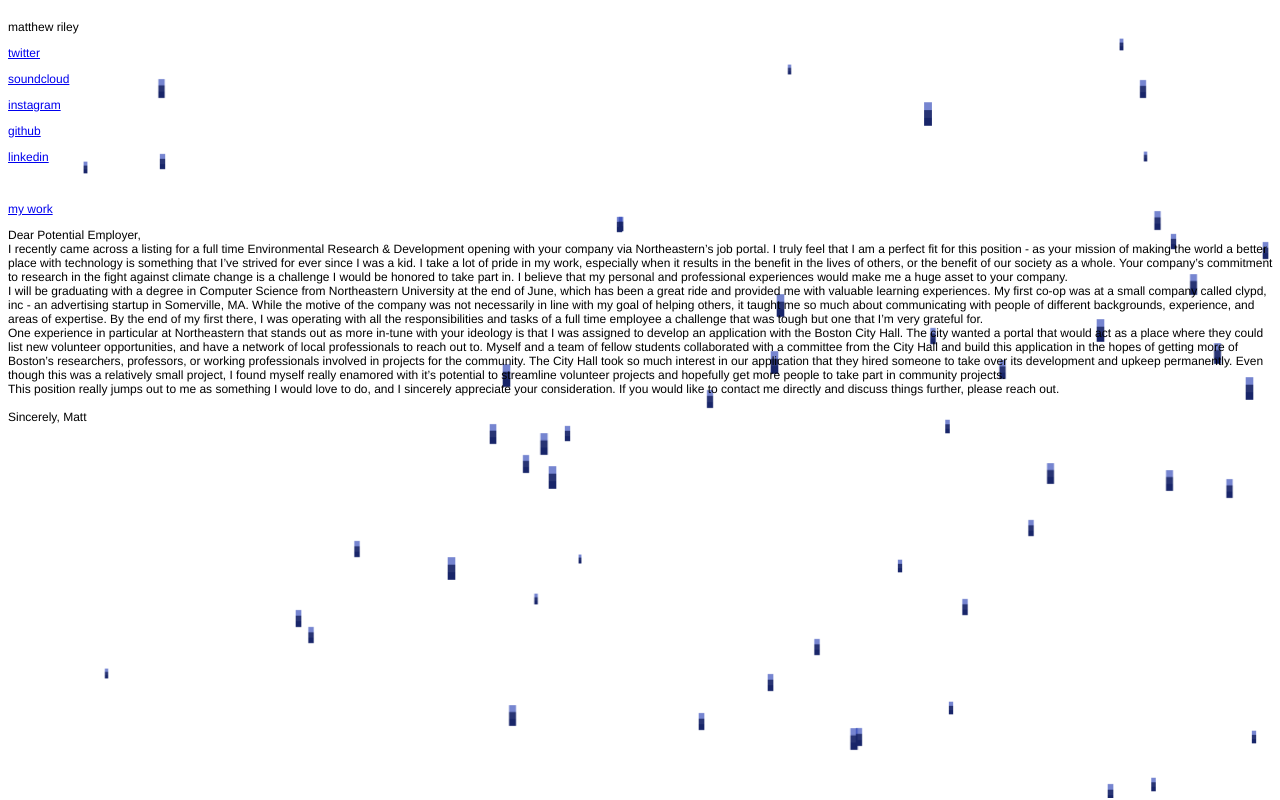
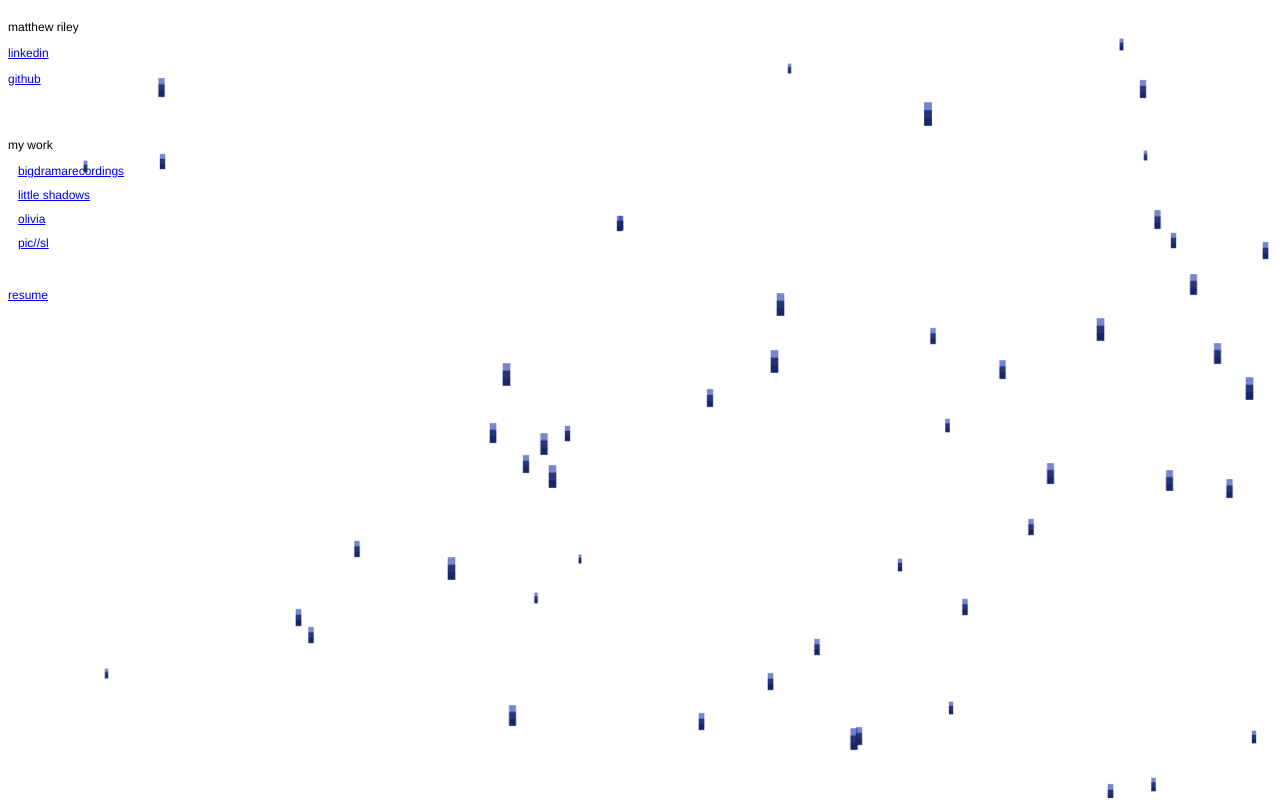
Before and after one commit to m-ttriley/m-ttriley.github.io, a plain HTML site: page index.html in a window 1280 px wide. Drawn offline with Linux system fonts and the light colour scheme.

Commit message:
Update website 6/19/18

```diff
--- a/index.html
+++ b/index.html
@@ -10,29 +10,19 @@
 <div id= "main">
 <div id="text">
     <p id="name">matthew riley</p>
-    <p id="twitter"><a href="https://twitter.com/_oliviasaid">twitter</a></p>
-    <p id="soundcloud"><a href="https://soundcloud.com/olivia">soundcloud</a></p>
-    <p id="instagram"><a href="https://instagram.com/matt_riley/">instagram</a></p>
+    <p id="linkedin"><a href="https://www.linkedin.com/in/m-ttriley/">linkedin</a></p>
     <p id="github"><a href="https://github.com/m-ttriley">github</a></p>
-    <p id="linkedin"><a href="https://www.linkedin.com/pub/matthew-riley/b4/a88/855">linkedin</a></p>
     <br>
-    <p id="my work"><a href="work.html">my work</a></p>
-</div>
-<div id="letter">
-Dear Potential Employer,
-<br>
-I recently came across a listing for a full time Environmental Research & Development opening with your company via Northeastern’s job portal. I truly feel that I am a perfect fit for this position - as your mission of making the world a better place with technology is something that I’ve strived for ever since I was a kid. I take a lot of pride in my work, especially when it results in the benefit in the lives of others, or the benefit of our society as a whole. Your company’s commitment to research in the fight against climate change is a challenge I would be honored to take part in. I believe that my personal and professional experiences would make me a huge asset to your company.
-<br>
-I will be graduating with a degree in Computer Science from Northeastern University at the end of June, which has been a great ride and provided me with valuable learning experiences. My first co-op was at a small company called clypd, inc - an advertising startup in Somerville, MA. While the motive of the company was not necessarily in line with my goal of helping others, it taught me so much about communicating with people of different backgrounds, experience, and areas of expertise. By the end of my first there, I was operating with all the responsibilities and tasks of a full time employee a challenge that was tough but one that I’m very grateful for.
-<br>
-One experience in particular at Northeastern that stands out as more in-tune with your ideology is that I was assigned to develop an application with the Boston City Hall. The city wanted a portal that would act as a place where they could list new volunteer opportunities, and have a network of local professionals to reach out to. Myself and a team of fellow students collaborated with a committee from the City Hall and build this application in the hopes of getting more of Boston’s researchers, professors, or working professionals involved in projects for the community. The City Hall took so much interest in our application that they hired someone to take over its development and upkeep permanently. Even though this was a relatively small project, I found myself really enamored with it’s potential to streamline volunteer projects and hopefully get more people to take part in community projects.
-<br>
-This position really jumps out to me as something I would love to do, and I sincerely appreciate your consideration. If you would like to contact me directly and discuss things further, please reach out.
-<br>
-<br>
-Sincerely,
-Matt
-</div>
+    <br>
+    <p id="my work">my work</p>
+    <ul id="art-list">
+        <li><a href="bigdramarecordings.com">bigdramarecordings</a></li>
+        <li><a href="https://pigeonsandplanes.com/discover/2017/12/little-shadows-college?utm_source=twitter&utm_medium=social&utm_campaign=papsocial">little shadows</a></li>
+        <li><a href="https://soundcloud.com/olivia">olivia</a></li>
+        <li><a href="https://github.com/m-ttriley/picsl">pic//sl</a></li>
+    </ul>
+    <br>
+    <p id="resume"><a href="Matthew_Riley_Resume.pdf">resume</a></p>
 </div>
 <div id="rainbg">
 
--- a/style.css
+++ b/style.css
@@ -19,6 +19,14 @@
 	z-index: 10;
 }
 
+#art-list {
+	padding-left: 10px;
+	list-style: none;
+}
+
+li {
+	margin-top: 10px;
+}
 #text {
 	display: block;
 	float: left;
```
